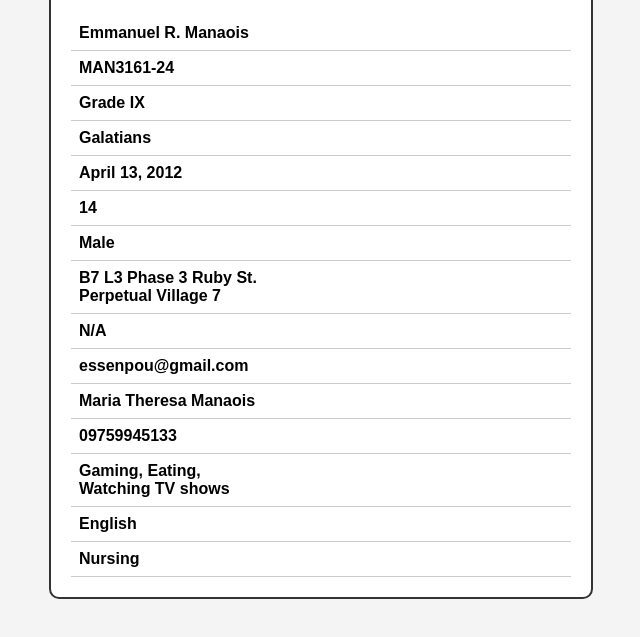
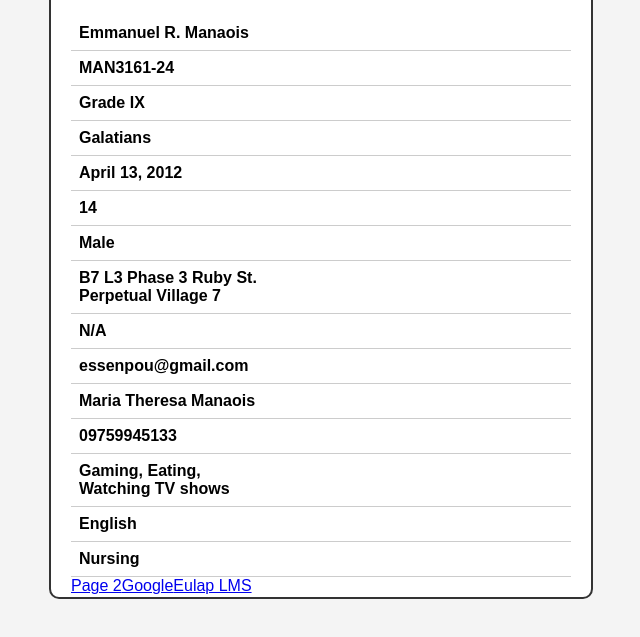
Before and after one commit to emotionalsupport-erm/yesi, a plain HTML site: page index.html in a window 1280 px wide. Shown: the part 327-964 px from the top of the page, without its empty margins (319-959 px from the left). Drawn offline with Linux system fonts and the light colour scheme.

Commit message:
Update index.html

```diff
--- a/index.html
+++ b/index.html
@@ -55,7 +55,6 @@
 
     <h1>STUDENT INFORMATION</h1>
 
-    <!-- Put your image link inside the quotation marks -->
     <img src="https://drive.google.com/thumbnail?id=1qaC5ozdZ63Gxcp_Dkj35ZVagVEBtgM2O&sz=w1000" alt="Student Photo">
 
     <table>
@@ -135,6 +134,10 @@
         </tr>
     </table>
 
+    <a href="page2.html" target="_blank" style="float: left;">Page 2</a>
+    <a href="https://www.google.com" target="_blank" style="float: left;">Google</a>
+    <a href="http://vcmc.eulap.co:8080/cbs/a/login" target="_blank" style="float: left;">Eulap LMS</a>
+
 </div>
 
 </body>
```
